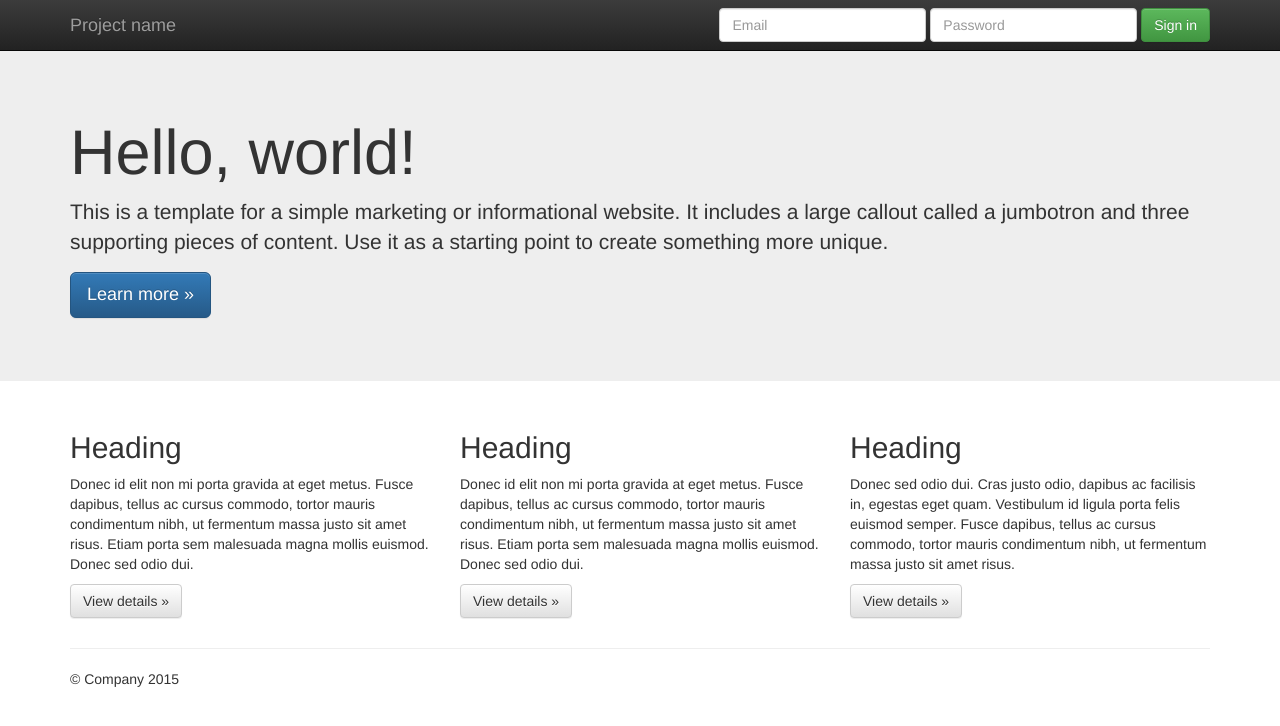
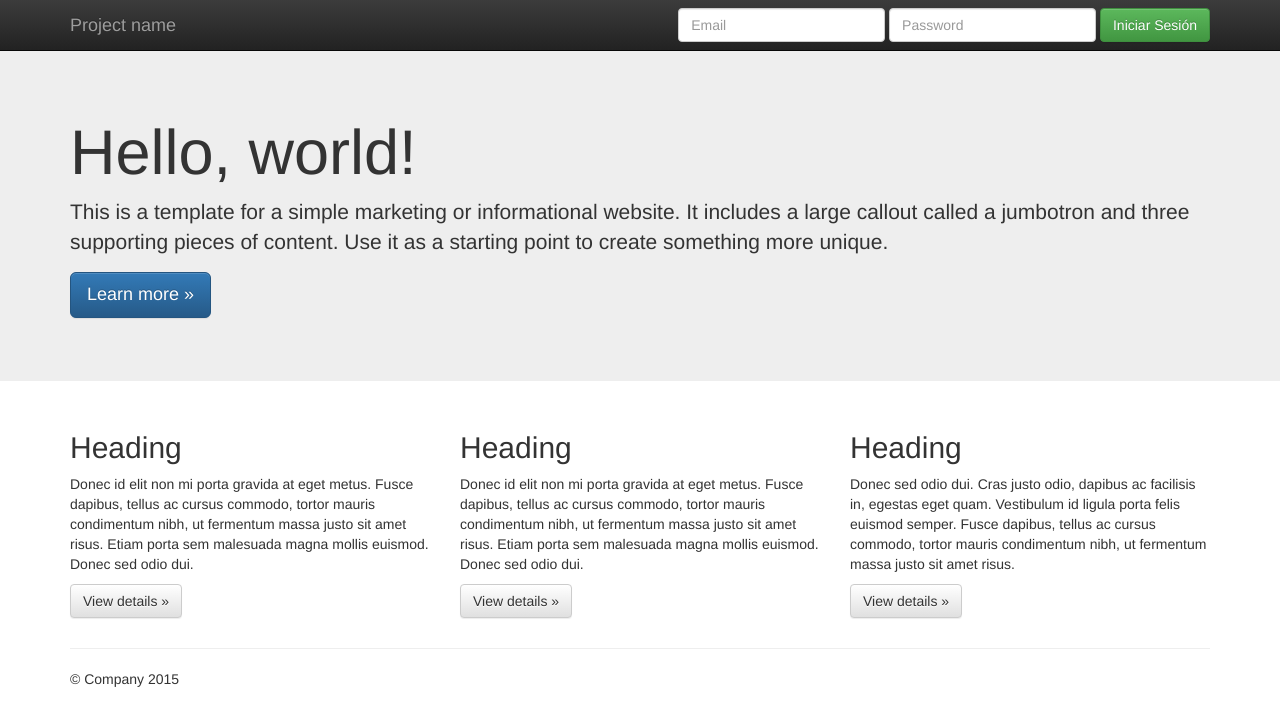
Before and after one commit to rveasm/Trabajo2_ronald_veas, a plain HTML site: page index.html in a window 1280 px wide. Drawn offline with nearby package versions, Linux system fonts and the light colour scheme.

Commit message:
Actualizacion de repositorio. Se cambia nombre al boton Iniciar Sesion en la rama Feature1 en el archivo index.html

```diff
--- a/index.html
+++ b/index.html
@@ -46,7 +46,7 @@
             <div class="form-group">
               <input type="password" placeholder="Password" class="form-control">
             </div>
-            <button type="submit" class="btn btn-success">Sign in</button>
+            <button type="submit" class="btn btn-success">Iniciar Sesión</button>
           </form>
         </div><!--/.navbar-collapse -->
       </div>
```
